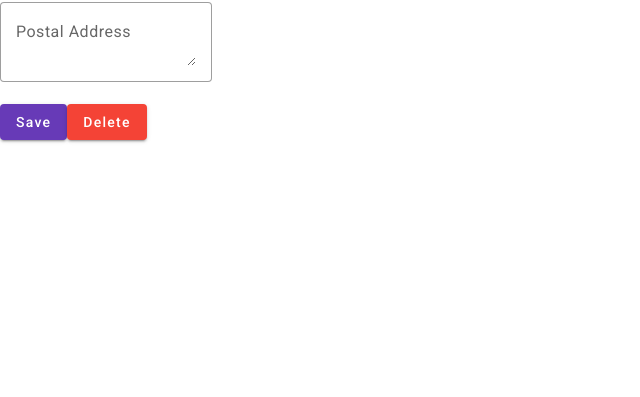
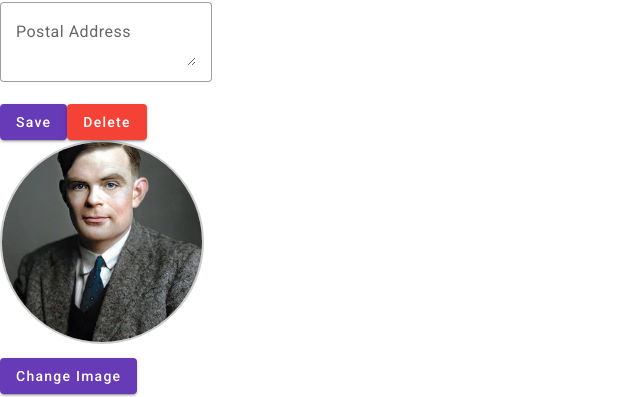
Before and after one commit to alpersarac/StudentAdminPortal.UI, an Angular app in the folder studentadminportal-ui/: page /students/1 in a window 1280 px wide. Shown: the part 760-1157 px from the top of the page, without its empty margins (0-640 px from the left). Before the commit the page ends 906 px from the top, so only its background shows below. Built offline with nearby package versions, Linux system fonts and the light colour scheme; no server answers.

Commit message:
Image Upload update

```diff
--- a/studentadminportal-ui/src/app/students/student.service.ts
+++ b/studentadminportal-ui/src/app/students/student.service.ts
@@ -50,4 +50,18 @@
     };
     return this.httpClient.post<Student>(this.baseApiUrl+'/student/add',addStudentRequest)
   }
+  uploadImage(studentId:string, file:File):Observable<any>{
+    const formData = new FormData();
+    formData.append("profileImage",file);
+    return this.httpClient.post(this.baseApiUrl+'/student/'+studentId+"/upload-image",
+      formData,{
+        responseType:"text"
+      }
+    );
+
+  }
+  getImagePath(relativePath:string){
+    return this.baseApiUrl+"/"+relativePath;
+
+  }
 }
--- a/studentadminportal-ui/src/app/students/view-student/view-student.component.html
+++ b/studentadminportal-ui/src/app/students/view-student/view-student.component.html
@@ -99,7 +99,17 @@
       </form>
     </div>
     <div class="col-xs-6">
-      <!--Profile Image-->
+      <div class="row center-xs">
+        <div class="image-container">
+          <img [src]="displayProfileImageUrl" alt="Profile Image">
+        </div>
+      </div>
+      <div class="row">
+        <div class="col-xs-12 row center-xs mt-1" *ngIf="!isNewStudent">
+          <input hidden type="file" #imageUpload (change)="uploadImage($event)">
+          <button mat-raised-button color="primary" (click)="imageUpload.click()"> Change Image</button>
+        </div>
+      </div>
     </div>
   </div>
 </div>
--- a/studentadminportal-ui/src/app/students/view-student/view-student.component.ts
+++ b/studentadminportal-ui/src/app/students/view-student/view-student.component.ts
@@ -35,6 +35,7 @@
   };
   isNewStudent=true;
   header='';
+  displayProfileImageUrl='';
   constructor(private readonly studentService: StudentService,
     private readonly route:ActivatedRoute, private readonly genderService:GenderService,
     private snackbar:MatSnackBar,
@@ -49,6 +50,7 @@
           if(this.studentId.toLowerCase()==='Add'.toLowerCase()){
             this.isNewStudent=true;
             this.header='Add New Student';
+            this.setImage();
           }else{
             this.isNewStudent=false;
             this.header='Edit Student';
@@ -57,6 +59,10 @@
             .subscribe(
               (successResponse)=>{
                 this.student=successResponse;
+                this.setImage();
+              },
+              (errorRespose)=>{
+                this.setImage();
               }
             );
           }
@@ -119,4 +125,31 @@
       }
     );
   }
+  uploadImage(event:any):void{
+    if(this.studentId){
+      const file: File = event.target.files[0];
+      this.studentService.uploadImage(this.student.id, file)
+      .subscribe(
+        (successResponse)=>{
+          this.student.profileImageUrl=successResponse;
+          this.setImage();
+          this.snackbar.open('Profile Image Updated',undefined,{
+            duration:2000
+          });
+        },
+        (errorResponse)=>{
+
+        }
+      )
+    }
+  }
+  private setImage():void{
+    if(this.student.profileImageUrl){
+      // Fetch img
+      this.displayProfileImageUrl=this.studentService.getImagePath(this.displayProfileImageUrl);
+    }else{
+      // Display a default
+      this.displayProfileImageUrl='/assets/user.png';
+    }
+  }
 }
```
Also changed, not shown: studentadminportal-ui/src/assets/user.png (added).
